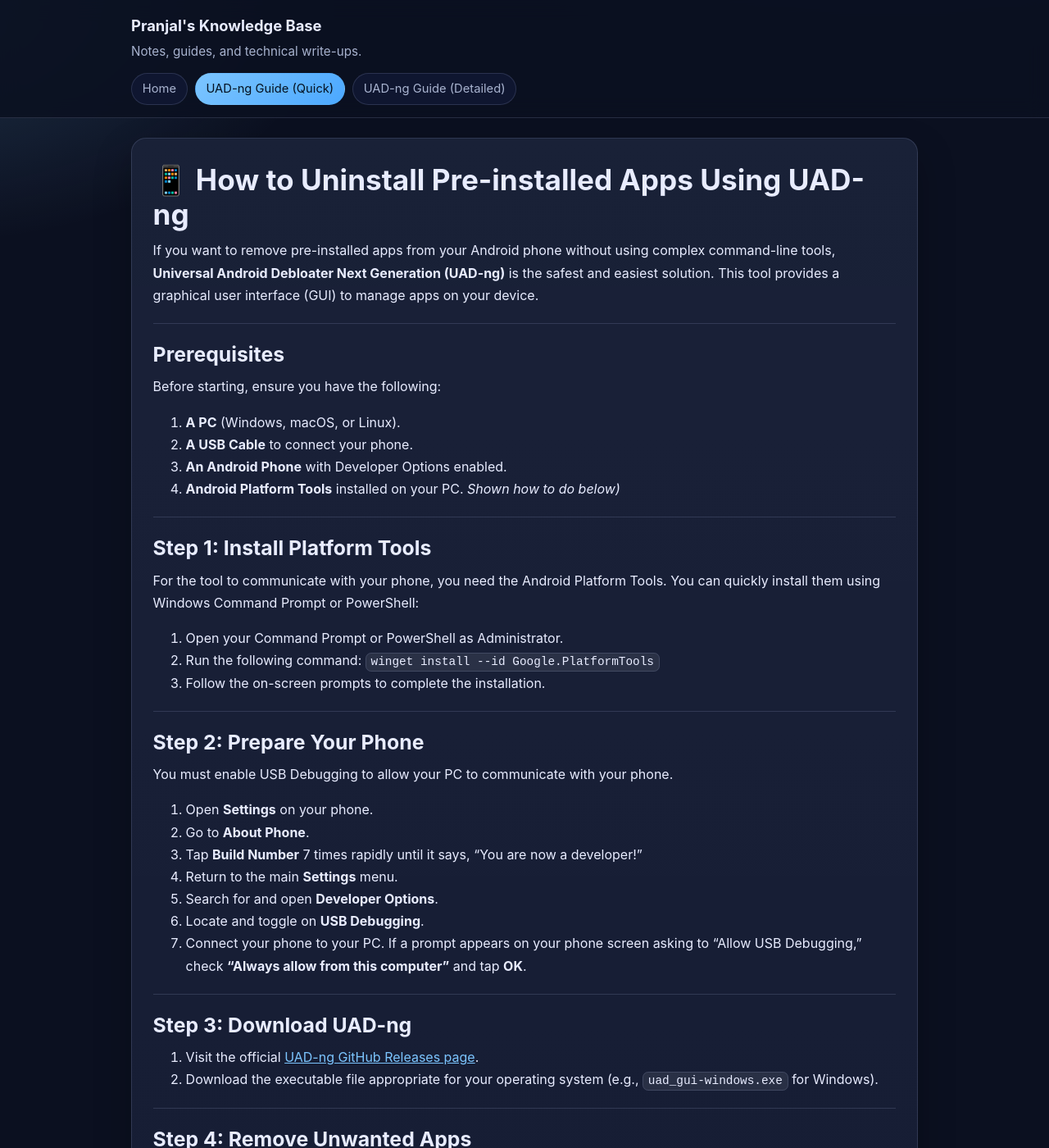
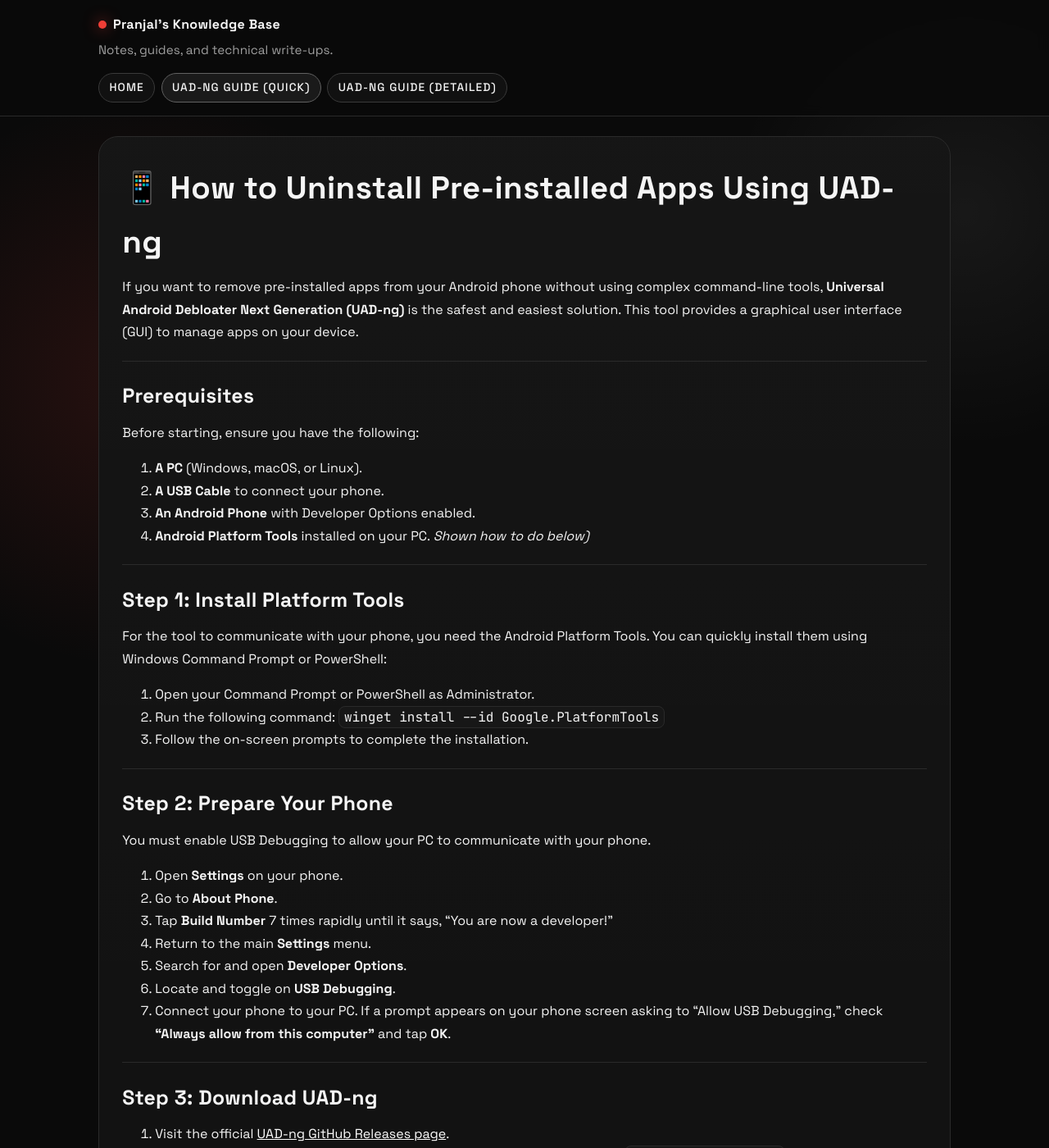
Before and after one commit to pranjal32/pranjal32, a Jekyll site: the page built from uad-ng-quick-debloat-guide.md, in a window 1280 px wide and 1400 px high. Shown: the whole window at 82% size. Built offline with Jekyll 4.4.1, drawn with Linux system fonts in a browser that asks for light colours; grey boxes are pictures that could not be loaded.

Commit message:
Adopt Nothing-inspired site aesthetic
Co-authored-by: Copilot <223556219+Copilot@users.noreply.github.com>

```diff
--- a/_layouts/default.html
+++ b/_layouts/default.html
@@ -5,12 +5,15 @@
     <meta name="viewport" content="width=device-width, initial-scale=1">
     <title>{% if page.title %}{{ page.title }} • {% endif %}{{ site.title }}</title>
     <meta name="description" content="{{ page.excerpt | default: site.description | strip_html | strip_newlines | truncate: 160 }}">
+    <link rel="preconnect" href="https://fonts.googleapis.com">
+    <link rel="preconnect" href="https://fonts.gstatic.com" crossorigin>
+    <link href="https://fonts.googleapis.com/css2?family=Space+Grotesk:wght@400;500;600;700&family=JetBrains+Mono:wght@400;600&display=swap" rel="stylesheet">
     <link rel="stylesheet" href="{{ '/assets/css/site.css' | relative_url }}">
   </head>
   <body>
     <header class="site-header">
       <div class="wrap">
-        <a class="brand" href="{{ '/' | relative_url }}">{{ site.title }}</a>
+        <a class="brand" href="{{ '/' | relative_url }}"><span class="status-dot" aria-hidden="true"></span>{{ site.title }}</a>
         <p class="tagline">{{ site.description }}</p>
         <nav class="top-nav" aria-label="Primary">
           <a href="{{ '/' | relative_url }}" {% if page.url == '/' %}class="active"{% endif %}>Home</a>
--- a/assets/css/site.css
+++ b/assets/css/site.css
@@ -1,13 +1,12 @@
 :root {
-  --bg: #0b1020;
-  --card: #121a31;
-  --muted-card: #0f1630;
-  --text: #e8ecff;
-  --subtext: #a8b3cf;
-  --accent: #7cc5ff;
-  --accent-strong: #4ba8ff;
-  --border: rgba(194, 206, 255, 0.15);
-  --shadow: 0 20px 45px rgba(0, 0, 0, 0.25);
+  --bg: #0a0a0a;
+  --bg-soft: #111;
+  --panel: #121212;
+  --text: #f5f5f5;
+  --muted: #9f9f9f;
+  --line: #2a2a2a;
+  --line-strong: #3a3a3a;
+  --accent: #ef3e36;
 }
 
 * {
@@ -16,68 +15,80 @@
 
 body {
   margin: 0;
-  font: 16px/1.7 "Inter", "Segoe UI", "Roboto", Arial, sans-serif;
   color: var(--text);
   background:
-    radial-gradient(1200px 520px at 85% -10%, rgba(75, 168, 255, 0.25), transparent 60%),
-    radial-gradient(900px 500px at -10% 0%, rgba(124, 197, 255, 0.2), transparent 60%),
+    radial-gradient(circle at 14% 18%, rgba(239, 62, 54, 0.13), transparent 22rem),
+    radial-gradient(circle at 92% 10%, rgba(255, 255, 255, 0.06), transparent 18rem),
     var(--bg);
+  font: 16px/1.72 "Space Grotesk", "Segoe UI", Arial, sans-serif;
 }
 
 .wrap {
-  width: min(960px, calc(100% - 2.5rem));
+  width: min(1040px, calc(100% - 2.4rem));
   margin: 0 auto;
 }
 
 .site-header {
   position: sticky;
   top: 0;
-  z-index: 30;
-  background: rgba(11, 16, 32, 0.88);
-  border-bottom: 1px solid var(--border);
-  backdrop-filter: blur(12px);
+  z-index: 20;
+  backdrop-filter: blur(8px);
+  background: rgba(10, 10, 10, 0.84);
+  border-bottom: 1px solid var(--line);
 }
 
 .site-header .wrap {
-  padding: 1rem 0 0.95rem;
+  padding: 1rem 0;
 }
 
 .brand {
-  display: inline-block;
+  display: inline-flex;
+  align-items: center;
+  gap: 0.5rem;
+  text-decoration: none;
   color: var(--text);
-  font-size: 1.15rem;
   font-weight: 700;
-  text-decoration: none;
+  letter-spacing: 0.02em;
+}
+
+.status-dot {
+  width: 0.62rem;
+  height: 0.62rem;
+  border-radius: 999px;
+  background: var(--accent);
+  box-shadow: 0 0 18px rgba(239, 62, 54, 0.7);
 }
 
 .tagline {
-  margin: 0.15rem 0 0.85rem;
-  color: var(--subtext);
+  margin: 0.28rem 0 0.9rem;
+  color: var(--muted);
   font-size: 0.95rem;
 }
 
 .top-nav {
   display: flex;
   flex-wrap: wrap;
-  gap: 0.55rem;
+  gap: 0.45rem;
 }
 
 .top-nav a {
-  color: var(--subtext);
+  border: 1px solid var(--line-strong);
+  border-radius: 999px;
+  color: var(--text);
   text-decoration: none;
-  border: 1px solid var(--border);
-  background: var(--muted-card);
-  border-radius: 999px;
-  padding: 0.36rem 0.8rem;
-  font-size: 0.92rem;
-  transition: 0.2s ease;
+  padding: 0.34rem 0.78rem;
+  font-size: 0.86rem;
+  text-transform: uppercase;
+  letter-spacing: 0.08em;
+  font-weight: 500;
+  background: #111;
+  transition: 0.18s ease;
 }
 
 .top-nav a:hover,
 .top-nav a.active {
-  color: #051221;
-  background: linear-gradient(135deg, var(--accent), var(--accent-strong));
-  border-color: transparent;
+  border-color: #616161;
+  background: #1a1a1a;
 }
 
 .page-main {
@@ -85,105 +96,135 @@ body {
 }
 
 .content-card {
-  padding: clamp(1rem, 2vw, 1.7rem);
-  background: linear-gradient(180deg, rgba(255, 255, 255, 0.03), transparent 130%), var(--card);
-  border: 1px solid var(--border);
-  border-radius: 18px;
-  box-shadow: var(--shadow);
+  border-radius: 24px;
+  border: 1px solid var(--line);
+  background: linear-gradient(180deg, rgba(255, 255, 255, 0.015), transparent 50%), var(--panel);
+  padding: clamp(1.1rem, 2.2vw, 1.8rem);
 }
 
 h1,
 h2,
 h3 {
-  line-height: 1.2;
-  margin: 1.45rem 0 0.65rem;
+  margin: 1.35rem 0 0.55rem;
+  letter-spacing: 0.01em;
 }
 
 h1 {
-  margin-top: 0.2rem;
-  font-size: clamp(1.65rem, 3.8vw, 2.2rem);
+  margin-top: 0;
+  font-size: clamp(1.7rem, 3.7vw, 2.4rem);
 }
 
 h2 {
-  font-size: clamp(1.2rem, 2.8vw, 1.55rem);
+  font-size: clamp(1.2rem, 2.7vw, 1.55rem);
 }
 
 p,
 ul,
 ol {
-  margin: 0.6rem 0 1rem;
+  margin: 0.55rem 0 1rem;
+}
+
+a {
+  color: #fff;
+}
+
+hr {
+  border: 0;
+  border-top: 1px solid var(--line);
+  margin: 1.3rem 0;
 }
 
 img {
   max-width: 100%;
-  border-radius: 12px;
-}
-
-a {
-  color: var(--accent);
-}
-
-hr {
-  border: 0;
-  border-top: 1px solid var(--border);
-  margin: 1.25rem 0;
+  border-radius: 16px;
+  border: 1px solid var(--line);
+  background: #0e0e0e;
 }
 
 code {
-  background: rgba(255, 255, 255, 0.08);
-  border: 1px solid var(--border);
-  border-radius: 7px;
-  padding: 0.15rem 0.36rem;
-  font-size: 0.9em;
+  font-family: "JetBrains Mono", Consolas, monospace;
+  background: #171717;
+  border: 1px solid var(--line);
+  border-radius: 8px;
+  padding: 0.12rem 0.36rem;
 }
 
 pre code {
   display: block;
+  overflow-x: auto;
   padding: 0.9rem;
-  overflow-x: auto;
 }
 
+.terminal-chip {
+  display: inline-block;
+  margin: 0.5rem 0 1rem;
+  border: 1px solid var(--line-strong);
+  border-radius: 999px;
+  padding: 0.34rem 0.82rem;
+  color: #d0d0d0;
+  background: #111;
+  text-transform: uppercase;
+  letter-spacing: 0.11em;
+  font: 600 0.75rem/1 "JetBrains Mono", Consolas, monospace;
+}
+
+.hero-typing {
+  width: 100%;
+  margin: 0.15rem 0 1rem;
+}
+
+.signal-grid,
 .article-grid {
   display: grid;
-  grid-template-columns: repeat(auto-fill, minmax(250px, 1fr));
-  gap: 0.9rem;
+  grid-template-columns: repeat(auto-fill, minmax(230px, 1fr));
+  gap: 0.78rem;
+}
+
+.signal-card,
+.article-card {
+  border: 1px solid var(--line-strong);
+  border-radius: 16px;
+  background: var(--bg-soft);
+  padding: 0.88rem;
+}
+
+.signal-card h3,
+.article-card h3 {
+  margin: 0 0 0.3rem;
+  font-size: 1.02rem;
+}
+
+.signal-card p,
+.article-card p {
+  margin: 0;
+  color: var(--muted);
 }
 
 .article-card {
-  display: block;
   text-decoration: none;
   color: inherit;
-  background: var(--muted-card);
-  border: 1px solid var(--border);
-  border-radius: 14px;
-  padding: 0.95rem;
-  transition: transform 0.16s ease, border-color 0.16s ease;
+  transition: border-color 0.17s ease, transform 0.17s ease;
 }
 
 .article-card:hover {
-  transform: translateY(-2px);
-  border-color: rgba(124, 197, 255, 0.55);
+  border-color: #5a5a5a;
+  transform: translateY(-1px);
 }
 
-.article-card h3 {
-  margin: 0 0 0.35rem;
-  font-size: 1.05rem;
-}
-
-.article-card p {
-  margin: 0;
-  color: var(--subtext);
-  font-size: 0.94rem;
+.metrics-grid {
+  display: grid;
+  grid-template-columns: repeat(auto-fit, minmax(250px, 1fr));
+  gap: 0.8rem;
 }
 
 .site-footer {
-  border-top: 1px solid var(--border);
-  padding: 1rem 0 1.4rem;
-  color: var(--subtext);
+  border-top: 1px solid var(--line);
+  color: var(--muted);
+  padding: 1rem 0 1.35rem;
 }
 
 @media (max-width: 640px) {
   .wrap {
-    width: min(960px, calc(100% - 1.4rem));
+    width: min(1040px, calc(100% - 1.2rem));
   }
 }
```
Also changed, not shown: index.md (+32 -2 lines).
